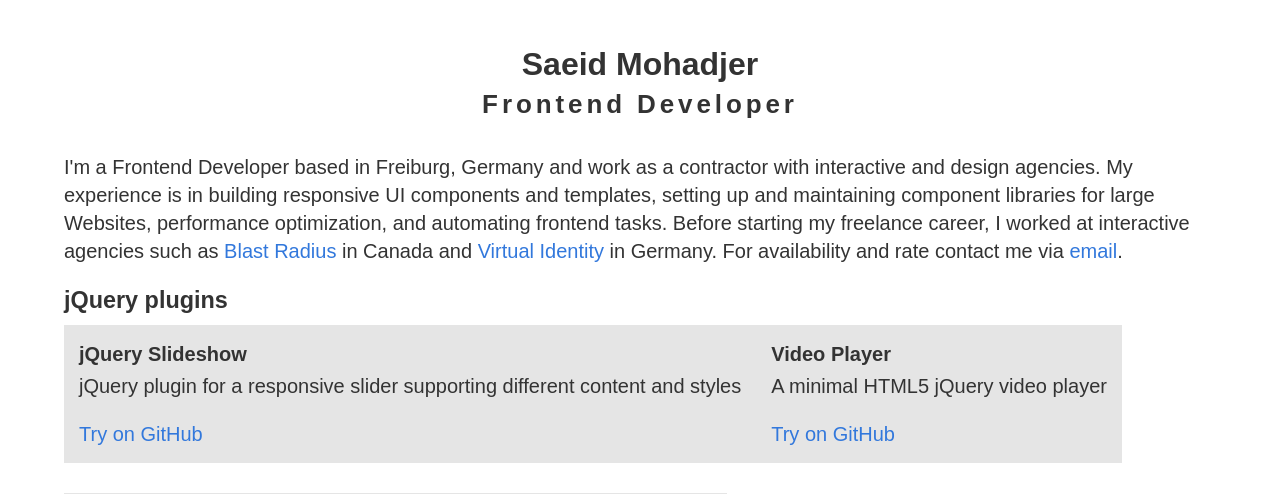
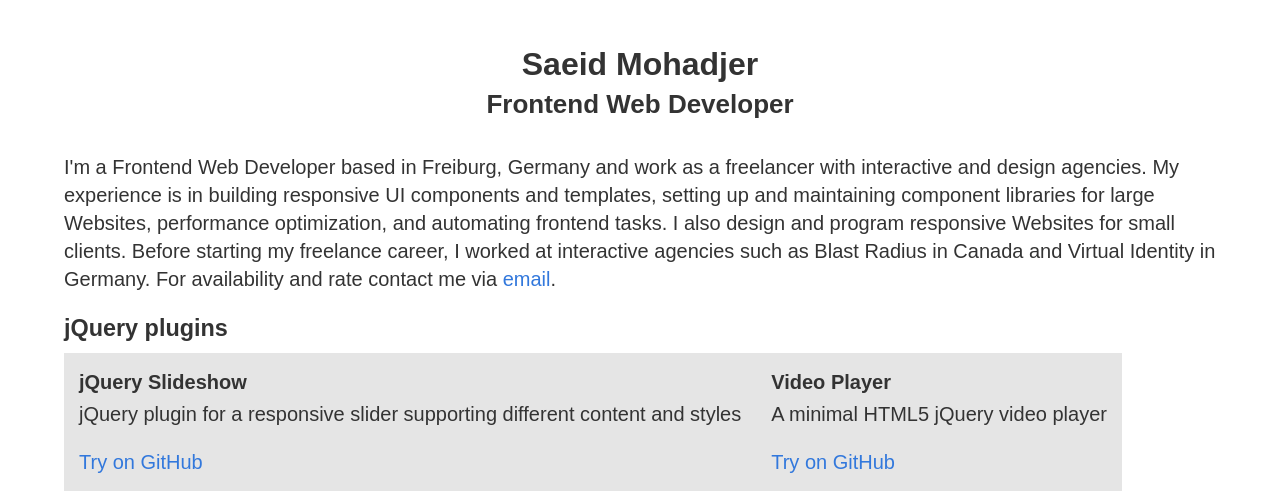
Before and after one commit to smohadjer/saeidmohadjer.com, a PHP site: page / in a window 1280 px wide. Shown: the top 494 px of the page. Run offline with PHP 8.4, Linux system fonts and the light colour scheme; style sheets or scripts are compiled from the project's sources.

Commit message:
minor changes

```diff
--- a/app/index.html
+++ b/app/index.html
@@ -3,7 +3,7 @@
 	<head>
 		<meta charset="utf-8">
 		<title>Saeid Mohadjer</title>
-		<meta name="description" content="Frontend Developer/Entwickler Freiburg, Germany" />
+		<meta name="description" content="Frontend Web Developer (freelance) in Freiburg, Germany" />
 		<meta name="viewport" content="width=device-width, initial-scale=1" />
 		<meta name="format-detection" content="telephone=no" />
 		<!-- build:css resources/css/styles.min.css -->
@@ -15,8 +15,8 @@
 	<body>
 		<main>
 			<h1>Saeid Mohadjer</h1>
-			<h2>Frontend Developer</h2>
-			<p>I'm a Frontend Developer based in Freiburg, Germany and work as a contractor with interactive and design agencies. My experience is in  building responsive UI components and templates, setting up and maintaining component libraries for large Websites, performance optimization, and automating frontend tasks. Before starting my freelance career, I worked at interactive agencies such as <a href="http://www.blastradius.com/">Blast Radius</a> in Canada and <a href="http://virtual-identity.com/">Virtual Identity</a> in Germany. For availability and rate contact me via <a href="mailto:info@saeidmohadjer.com">email</a>.</p>
+			<h2>Frontend Web Developer</h2>
+			<p>I'm a Frontend Web Developer based in Freiburg, Germany and work as a freelancer with interactive and design agencies. My experience is in  building responsive UI components and templates, setting up and maintaining component libraries for large Websites, performance optimization, and automating frontend tasks. I also design and program responsive Websites for small clients. Before starting my freelance career, I worked at interactive agencies such as Blast Radius in Canada and Virtual Identity in Germany. For availability and rate contact me via <a href="mailto:info@saeidmohadjer.com">email</a>.</p>
 			<section class="work grid grid--600_2 grid--1024_3 grid--1280_4">
 				<h3>jQuery plugins</h3>
 				<div class="flex-container">
@@ -80,7 +80,7 @@
 						<dt>Command line</dt>
 						<dd>Git, Gulp, Bower</dd>
 						<dt>Web-based</dt>
-						<dd>GitHub, Bitbucket, <a href="https://www.toggl.com/">Toggl</a>, Jira, <a href="https://rawgit.com/">RawGit</a>, <a href="https://icomoon.io/app/#/select">IcoMoon</a>, <a href="https://www.base64-image.de/">Base64 Convertor</a>, <a href="https://matthewlein.com/ceaser/">Ceaser</a> <span class="footnote">(CSS easing generator)</span>, <a href="http://premailer.dialect.ca/">Premailer</a>, <a href="http://dummyimage.com/">Dummy Image Generator</a></dd>
+						<dd>GitHub, Bitbucket, Toggl, Jira, RawGit, IcoMoon, Base64 Convertor, Ceaser <span class="footnote">(CSS easing generator)</span>, Premailer, Dummy Image Generator</dd>
 						<dt>Desktop</dt>
 						<dd>Atom, Gimp, SourceTree, HandBrake, Tunnelblick (VPN), Skype</dd>
 					</dl>
--- a/app/resources/css/_generic.scss
+++ b/app/resources/css/_generic.scss
@@ -52,7 +52,6 @@ h2 {
 
 	h1 + & {
 		margin: 0 0 1.2em;
-		letter-spacing: 0.15em;
 		text-align: center;
 	}
 }
```
